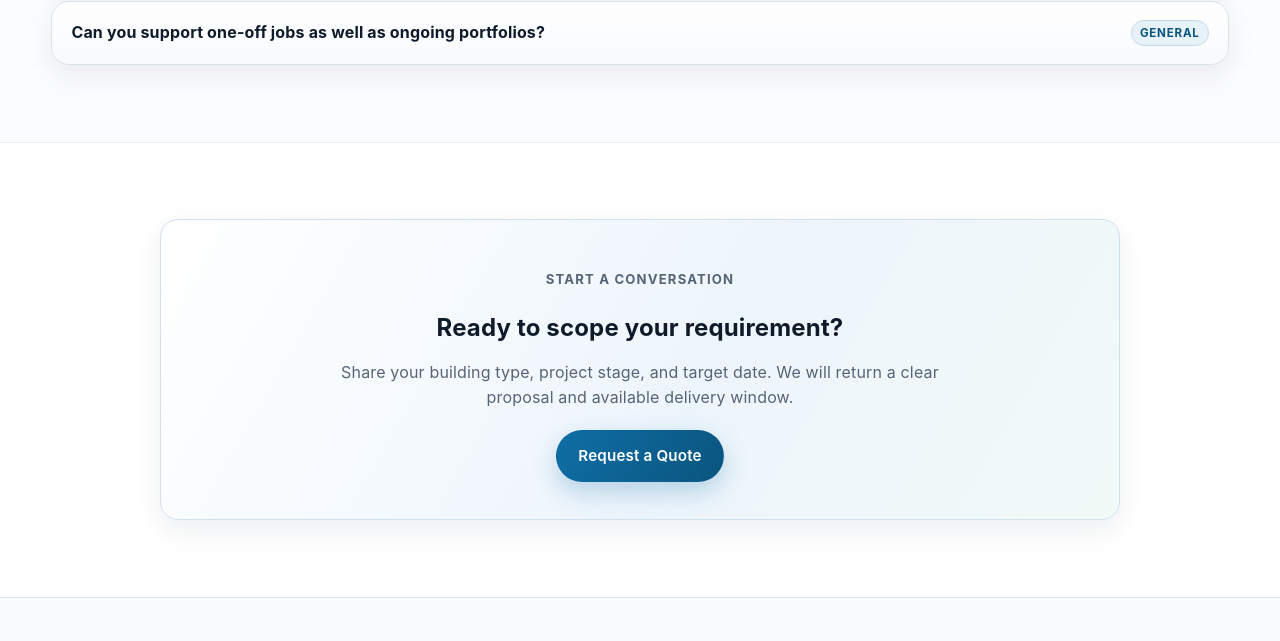
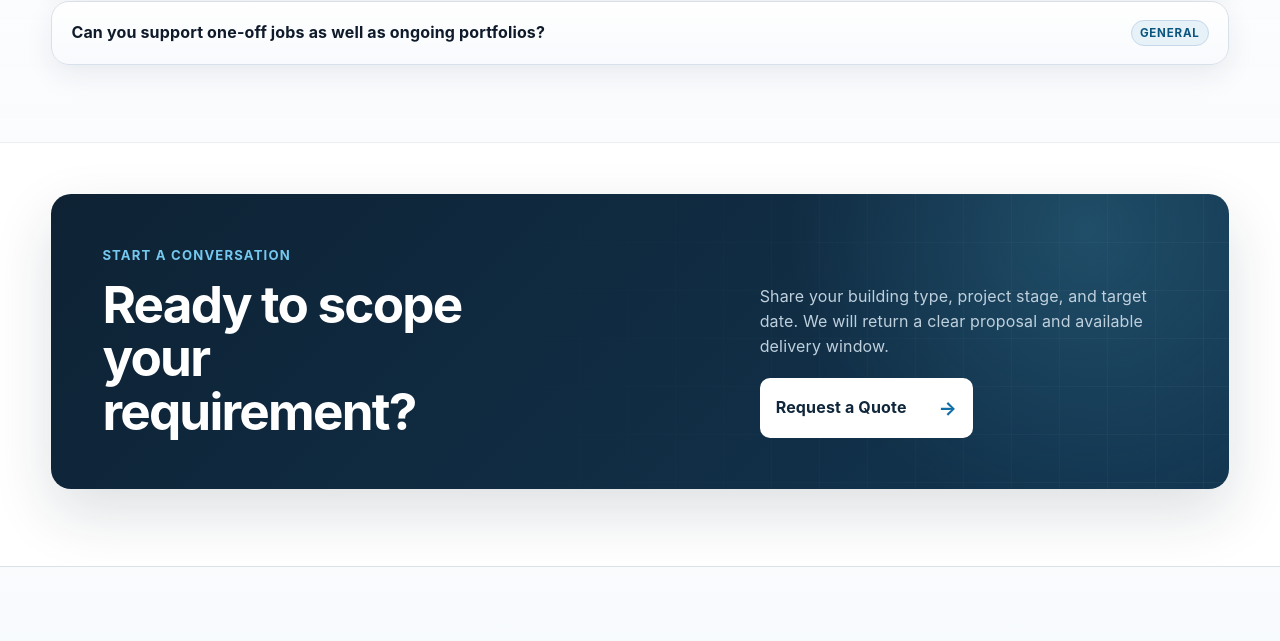
Before and after one commit to jayC02/scottish-energy-services-website, an Astro site: page / in a window 1280 px wide. Shown: the part 5504-6145 px from the top of the page. Built offline with nearby package versions, Linux system fonts and the light colour scheme; Astro itself is replaced by a stand-in of ours.

Commit message:
Strengthen homepage final call to action

```diff
--- a/src/components/CTASection.astro
+++ b/src/components/CTASection.astro
@@ -1,25 +1,124 @@
 ---
-const { title = 'Need a dependable compliance partner?', text = 'Speak with our team for practical advice, transparent pricing, and quick scheduling.', button = 'Get in touch' } = Astro.props;
+const {
+  title = 'Ready to move your project forward?',
+  text = 'Tell us what you are working on and we will confirm the right service, scope and next available delivery window.',
+  button = 'Request a quote'
+} = Astro.props;
 ---
-<section class="section">
-  <div class="container cta-wrap" data-reveal>
-    <div class="card cta">
-      <p class="eyebrow">Start a Conversation</p>
-      <h2>{title}</h2>
-      <p>{text}</p>
-      <a class="btn btn-primary" href="/quote">{button}</a>
+
+<section class="section cta-section">
+  <div class="container" data-reveal>
+    <div class="cta-panel">
+      <div>
+        <p class="eyebrow cta-eyebrow">Start a conversation</p>
+        <h2>{title}</h2>
+      </div>
+
+      <div class="cta-action">
+        <p>{text}</p>
+        <a class="cta-button" href="/quote">
+          {button}
+          <span aria-hidden="true">→</span>
+        </a>
+      </div>
     </div>
   </div>
 </section>
 
 <style>
-  .cta-wrap { max-width: 960px; }
-  .cta {
-    text-align: center;
-    padding: clamp(1.6rem, 3vw, 2.3rem);
-    background: linear-gradient(120deg, #ffffff 0%, #edf5fc 56%, #f1faf7 100%);
-    border-color: #cfe0ee;
+  .cta-section {
+    padding-top: clamp(2.5rem, 4vw, 4rem);
   }
-  h2 { margin: 0; color: var(--text-strong); }
-  p { color: var(--muted); max-width: 62ch; margin: .75rem auto 1.2rem; }
+
+  .cta-panel {
+    position: relative;
+    overflow: hidden;
+    display: grid;
+    grid-template-columns: minmax(0, 1fr) minmax(320px, .72fr);
+    gap: clamp(2rem, 6vw, 6rem);
+    align-items: end;
+    padding: clamp(2rem, 4vw, 3.5rem);
+    border-radius: 20px;
+    background:
+      radial-gradient(circle at 88% 12%, rgba(91, 195, 230, .2), transparent 28%),
+      linear-gradient(135deg, #0e2234 0%, #123550 100%);
+    box-shadow: 0 24px 60px rgba(15, 35, 53, .14);
+  }
+
+  .cta-panel::after {
+    content: '';
+    position: absolute;
+    inset: 0;
+    pointer-events: none;
+    background-image:
+      linear-gradient(rgba(255,255,255,.035) 1px, transparent 1px),
+      linear-gradient(90deg, rgba(255,255,255,.035) 1px, transparent 1px);
+    background-size: 48px 48px;
+    mask-image: linear-gradient(to left, black, transparent 70%);
+  }
+
+  .cta-panel > * {
+    position: relative;
+    z-index: 1;
+  }
+
+  .cta-eyebrow {
+    color: #74c8ef;
+  }
+
+  .cta-panel h2 {
+    margin: 0;
+    max-width: 11ch;
+    color: #fff;
+    font-size: clamp(2.15rem, 4vw, 3.8rem);
+    line-height: 1.04;
+    letter-spacing: -.035em;
+  }
+
+  .cta-action p {
+    margin: 0 0 1.25rem;
+    max-width: 48ch;
+    color: #bfd0dd;
+    line-height: 1.55;
+  }
+
+  .cta-button {
+    display: inline-flex;
+    align-items: center;
+    justify-content: space-between;
+    gap: 2rem;
+    min-width: 210px;
+    padding: .9rem 1rem;
+    border-radius: 10px;
+    background: #fff;
+    color: #10263a;
+    font-weight: 700;
+    transition: transform .2s ease, box-shadow .2s ease;
+  }
+
+  .cta-button span {
+    color: var(--brand);
+    font-size: 1.2rem;
+    transition: transform .2s ease;
+  }
+
+  .cta-button:hover {
+    transform: translateY(-2px);
+    box-shadow: 0 10px 25px rgba(0,0,0,.14);
+  }
+
+  .cta-button:hover span {
+    transform: translateX(4px);
+  }
+
+  @media (max-width: 820px) {
+    .cta-panel {
+      grid-template-columns: 1fr;
+      gap: 1.7rem;
+    }
+
+    .cta-panel h2 {
+      max-width: 15ch;
+    }
+  }
 </style>
```
